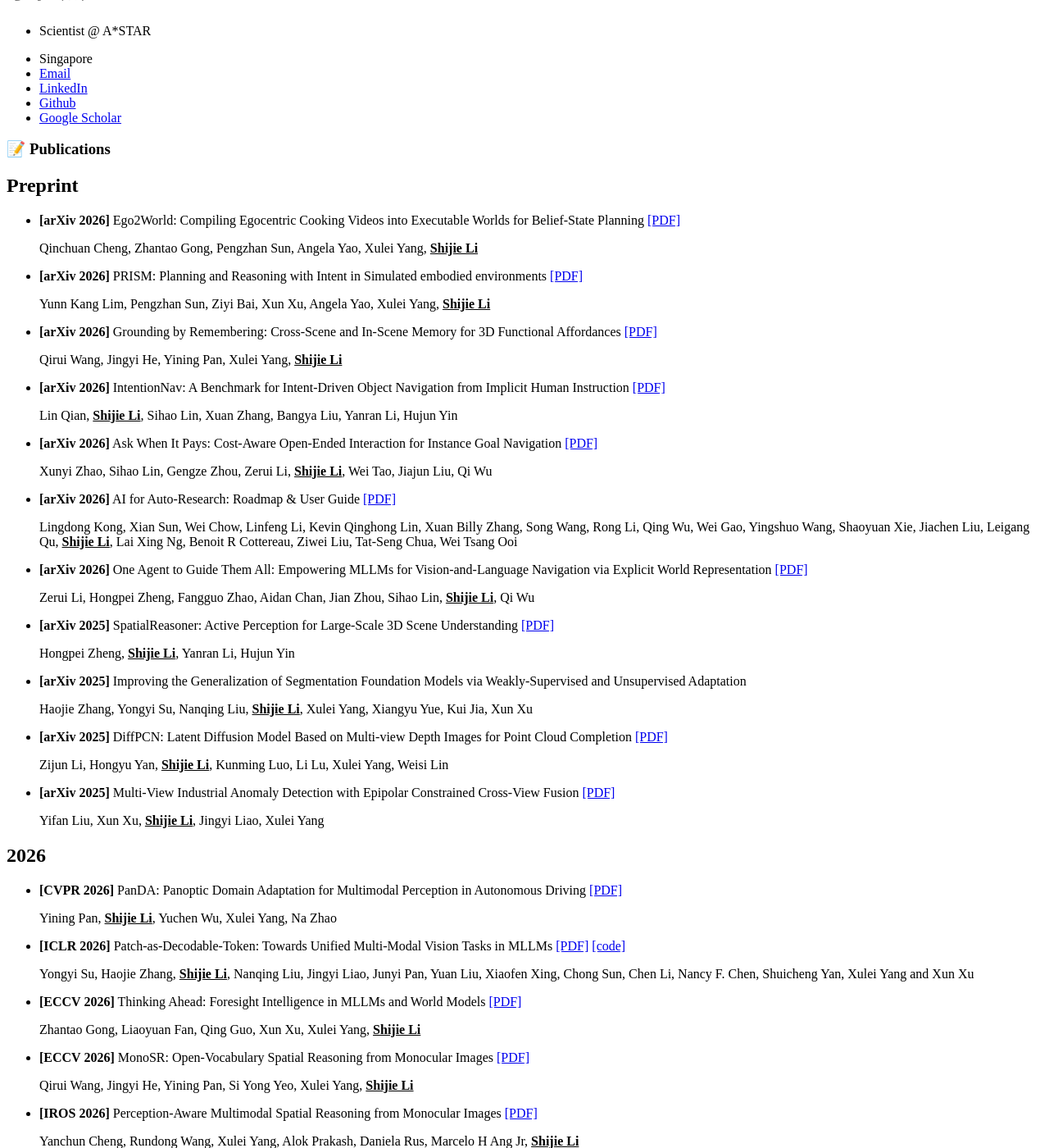
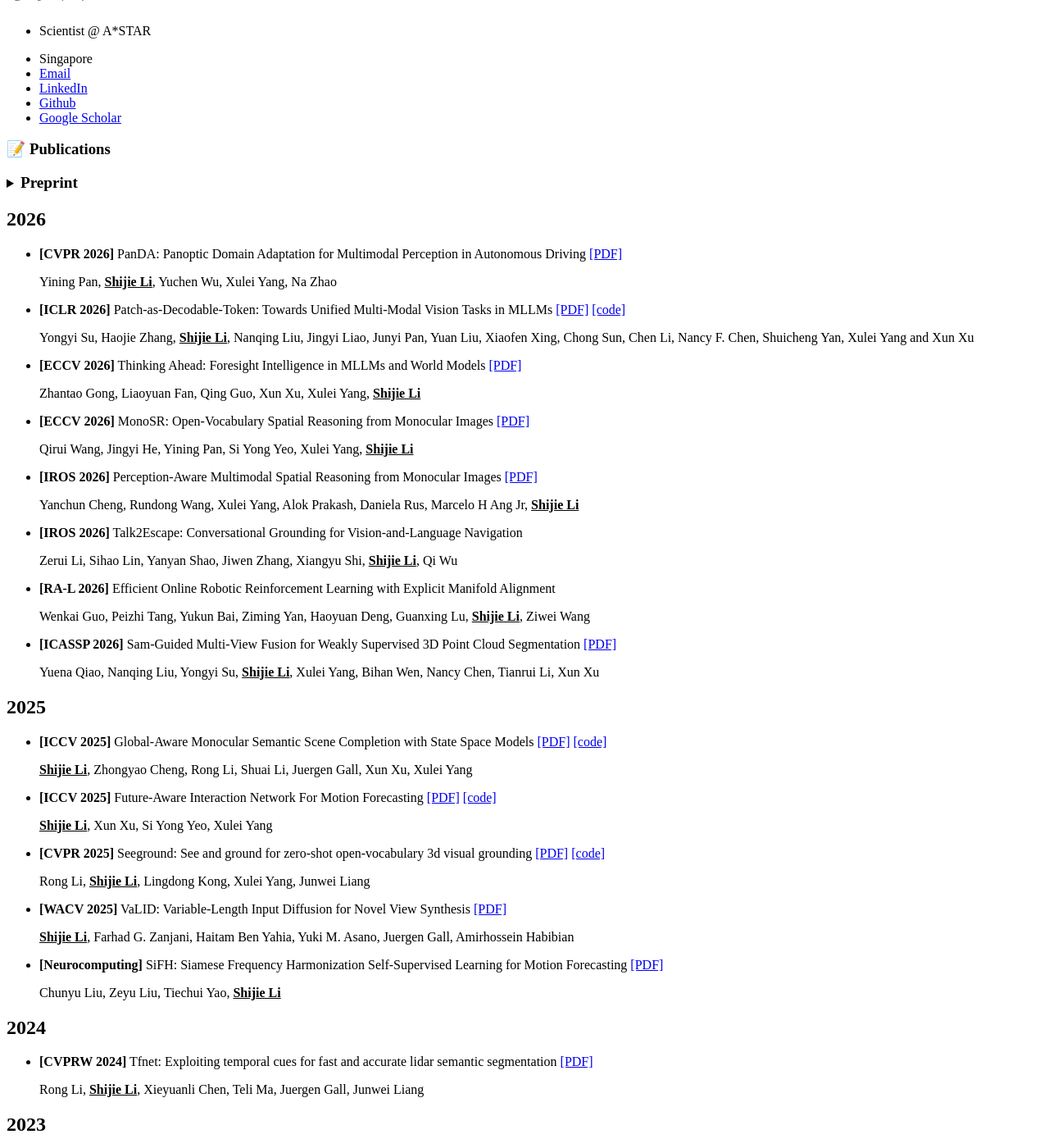
Before and after one commit to sj-li/sj-li.github.io, a Jekyll site: the page built from _pages/includes/pub.md, in a window 1280 px wide and 1400 px high, scrolled down 591 px. Shown: the whole window at 82% size. Built offline with Jekyll 4.4.1, drawn with Linux system fonts in a browser that asks for light colours; our own code applies the rules of GitHub Pages for plain Markdown files.

Commit message:
Make preprint section collapsible

```diff
--- a/_pages/includes/pub.md
+++ b/_pages/includes/pub.md
@@ -2,7 +2,9 @@
 
 # 📝 Publications
 
-## Preprint
+<details markdown="1">
+<summary><span style="font-size: 1.2em; font-weight: 700;">Preprint</span></summary>
+
 - **[arXiv 2026]** Ego2World: Compiling Egocentric Cooking Videos into Executable Worlds for Belief-State Planning [[PDF]](https://arxiv.org/pdf/2605.13335)
 
   Qinchuan Cheng, Zhantao Gong, Pengzhan Sun, Angela Yao, Xulei Yang, **<u>Shijie Li</u>**
@@ -53,6 +55,7 @@
   Yifan Liu, Xun Xu, **<u>Shijie Li</u>**, Jingyi Liao, Xulei Yang
 
 
+</details>
 
 ## 2026
 - **[CVPR 2026]** PanDA: Panoptic Domain Adaptation for Multimodal Perception in Autonomous Driving [[PDF]](https://arxiv.org/pdf/2604.19379)
```
